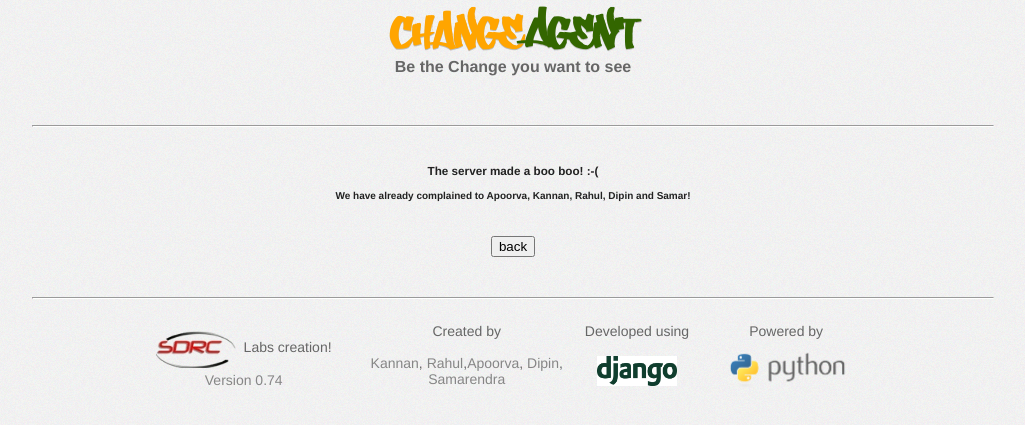
After one commit to knightsamar/change_agent, a Django app: template templates/500.html in a window 1280 px wide. The commit adds this page. Shown: the top 425 px of the page, without its empty margins (127-1152 px from the left). Run offline with Django 3.2, Linux system fonts and the light colour scheme; the template is opened without the code that fills it, so the values that code supplies are empty.

Commit message:
Added a HTTP 500 error page. Made Batchs appear as Batch
Users imported through LDAP will now be automatically assigned Role on creation.
Changed URL in credit for me.

```diff
--- a/manage_feedback/models.py
+++ b/manage_feedback/models.py
@@ -131,6 +131,9 @@ class Batch(models.Model):
     def __str__(self):
         return "%s %s for Sem %d - %s" %(self.programme ,self.batchname ,self.sem, self.division)
 
+    class Meta:
+	verbose_name_plural = 'Batches'
+
 class Subject(models.Model):
     name = models.CharField(max_length = 100);
     code = models.CharField(max_length = 15);
--- /dev/null
+++ b/templates/500.html
@@ -0,0 +1,11 @@
+{% extends 'base.html' %}
+{% block title %}
+    <title> Internal Error ! </title>
+{% endblock %}
+
+{% block content %}
+<h3>The server made a boo boo! :-( </h3>
+<h4>We have already complained to Apoorva, Kannan, Rahul, Dipin and Samar!</h4>
+<BR><BR>
+<input type = "button" onclick="history.go(-1)" value="back">
+{% endblock %}
--- a/templates/base.html
+++ b/templates/base.html
@@ -275,7 +275,7 @@
 	                   	<td> Powered by </td>
                     </tr>
                     <tr align="center">
-                    	<td><a href='http://www.facebook.com/kannanpkumar'>Kannan</a>, <a href='http://www.facebook.com/rahulkave'>Rahul</a>,<a href='http://www.facebook.com/apoorva.srinivasan1'>Apoorva</a>, Dipin, <br><a href='http://www.facebook.com/knightsamar'>Samarendra</a></td>
+                    	<td><a href='http://www.facebook.com/kannanpkumar'>Kannan</a>, <a href='http://www.facebook.com/rahulkave'>Rahul</a>,<a href='http://www.facebook.com/apoorva.srinivasan1'>Apoorva</a>, <a href='http://www.facebook.com/dipin.thomas.7'>Dipin</a>, <br><a href='http://in.linkedin.com/pub/samarendra-manohar-hedaoo/14/512/166'>Samarendra</a></td>
 	                  	<td><a href='http://www.djangoproject.com'><img src='{{MEDIA_URL}}/django_logo.png' height='30px' width='80px' alt='Django' border=0></a></td>
                         <td><a href='http://python.org'><img src='{{MEDIA_URL}}/python_logo.png' width="150px" height="50px"border='0' alt='Python'></a></td>
 					</tr>
```
Also changed, not shown: ldap_login/management/commands/importLDAPusers.py (+8 -1 lines).
